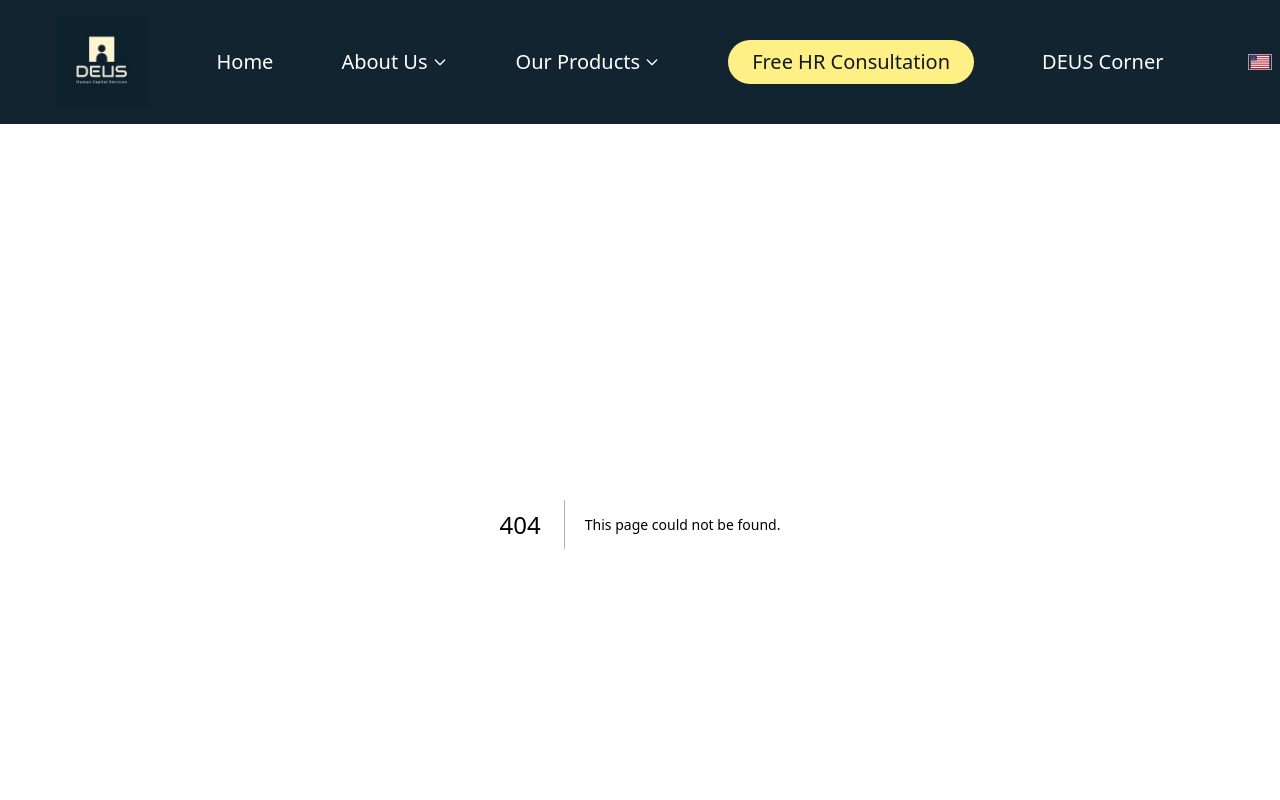
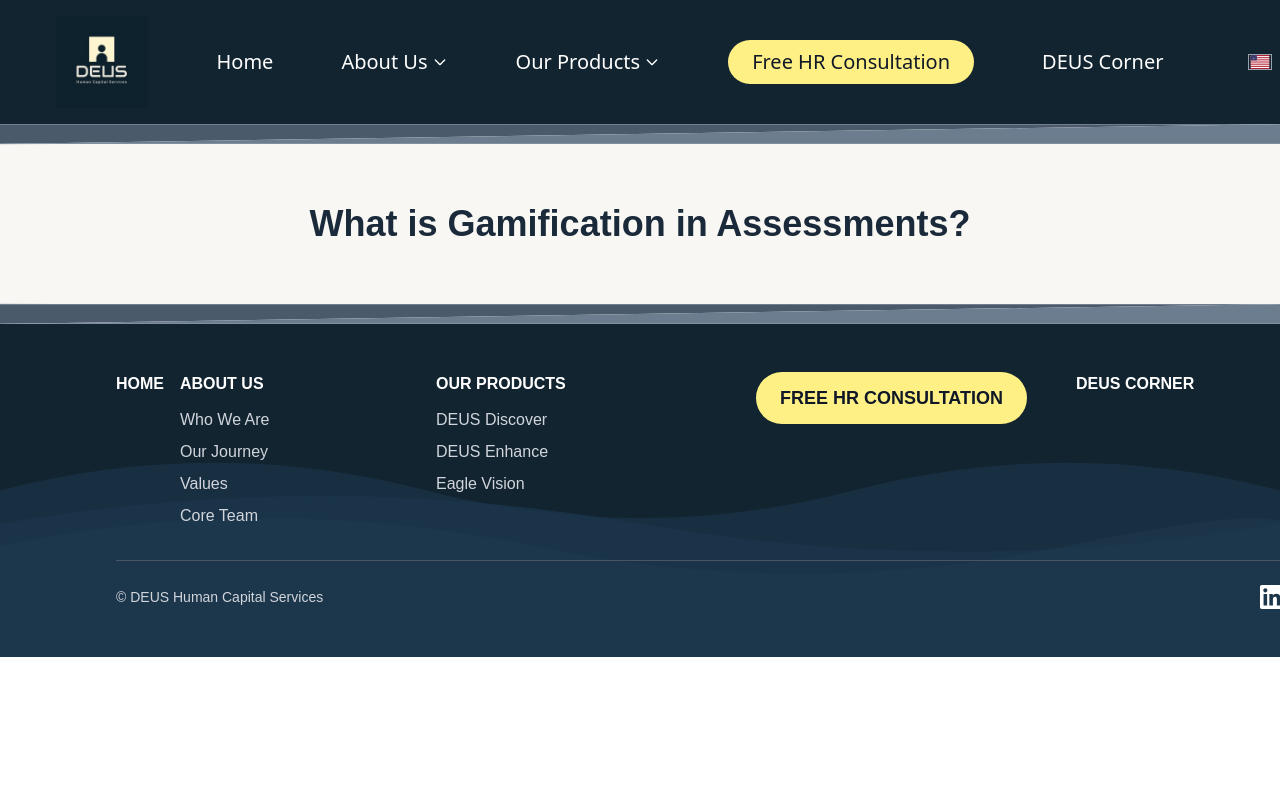
Before and after one commit to khafidhkayyis/deushcs-clone, a Next.js app: page /discover in a window 1280 px wide. Before the commit this address had no page. Shown: the top 800 px of the page. Built offline with nearby package versions, Linux system fonts and the light colour scheme; a web font is replaced by a local one.

Commit message:
section-barrier name

```diff
--- a/app/components/layout/Header.tsx
+++ b/app/components/layout/Header.tsx
@@ -107,9 +107,9 @@ export default function Header() {
               </button>
               {productsOpen && (
                 <div className="absolute top-full left-0 mt-2 bg-white text-gray-800 rounded shadow-lg py-2 min-w-[200px] z-50">
-                  <a href="#" className="block px-4 py-2 hover:bg-gray-100">
-                    Product 1
-                  </a>
+                  <Link href="/discover" className="block px-4 py-2 hover:bg-gray-100">
+                    DEUS Discover
+                  </Link>
                   <a href="#" className="block px-4 py-2 hover:bg-gray-100">
                     Product 2
                   </a>
@@ -255,9 +255,9 @@ export default function Header() {
                 </button>
                 {productsOpen && (
                   <div className="ml-4 mt-2 flex flex-col gap-2">
-                    <a href="#" className="text-gray-300 hover:text-gray-300">
-                      Product 1
-                    </a>
+                    <Link href="/discover" className="text-gray-300 hover:text-gray-300">
+                      DEUS Discover
+                    </Link>
                     <a href="#" className="text-gray-300 hover:text-gray-300">
                       Product 2
                     </a>
--- /dev/null
+++ b/app/discover/page.tsx
@@ -0,0 +1,10 @@
+import React from "react";
+import BarrierName from "./sections/barrierName";
+
+export default function DiscoverPage() {
+    return (
+        <div className="w-full">
+            <BarrierName index={1} />
+        </div>
+    );
+}
--- /dev/null
+++ b/app/discover/sections/barrier.tsx
@@ -0,0 +1,29 @@
+import React from "react";
+
+export default function Barrier() {
+    return (
+        <div className="relative w-full h-2 md:h-20 lg:h-5 overflow-hidden">
+            {/* Top subtle line */}
+            <div className="absolute top-0 left-0 w-full h-px bg-gray-400/50 z-10"></div>
+
+            {/* Bottom subtle line */}
+            <div className="absolute bottom-0 left-0 w-full h-px bg-gray-400/50 z-10"></div>
+
+            {/* Lower-left section - darker blue-grey */}
+            <div
+                className="absolute inset-0 bg-[#4a5a6b]"
+                style={{
+                    clipPath: 'polygon(0 0, 0 100%, 100% 0)'
+                }}
+            ></div>
+
+            {/* Upper-right section - lighter blue-grey */}
+            <div
+                className="absolute inset-0 bg-[#6b7d8f]"
+                style={{
+                    clipPath: 'polygon(0 100%, 100% 0, 100% 100%)'
+                }}
+            ></div>
+        </div>
+    );
+}
--- /dev/null
+++ b/app/discover/sections/barrierName.tsx
@@ -0,0 +1,60 @@
+import React from "react";
+import Barrier from "./barrier";
+
+const titles = [
+    "Indonesia’s Pioneer for Gamified Assessment tools",
+    "What is Gamification in Assessments?"
+];
+
+function BarrierSection({ title }: { title: string }) {
+    return (
+        <div>
+            <Barrier />
+            <div className="relative w-full bg-[#f8f7f3] py-12 md:py-16 lg:py-15 overflow-hidden">
+                {/* Top diagonal line effect */}
+                <div
+                    className="absolute top-0 left-0 w-full h-px bg-gray-300/60"
+                    style={{
+                        transform: 'rotate(-1deg)',
+                        transformOrigin: 'left center'
+                    }}
+                ></div>
+
+                {/* Bottom diagonal line effect */}
+                <div
+                    className="absolute bottom-0 left-0 w-full h-px bg-gray-300/60"
+                    style={{
+                        transform: 'rotate(1deg)',
+                        transformOrigin: 'left center'
+                    }}
+                ></div>
+
+                {/* Centered text */}
+                <div className="container mx-auto px-6 text-center relative z-10">
+                    <h2 className="text-2xl md:text-3xl lg:text-4xl font-bold text-[#1a2a3a]">
+                        {title}
+                    </h2>
+                </div>
+            </div>
+            <Barrier />
+        </div>
+    );
+}
+
+interface BarrierNameProps {
+    index?: number;
+}
+
+export default function BarrierName({ index }: BarrierNameProps) {
+    if (index !== undefined) {
+        return <BarrierSection title={titles[index]} />;
+    }
+
+    return (
+        <>
+            {titles.map((title, idx) => (
+                <BarrierSection key={idx} title={title} />
+            ))}
+        </>
+    );
+}
```
